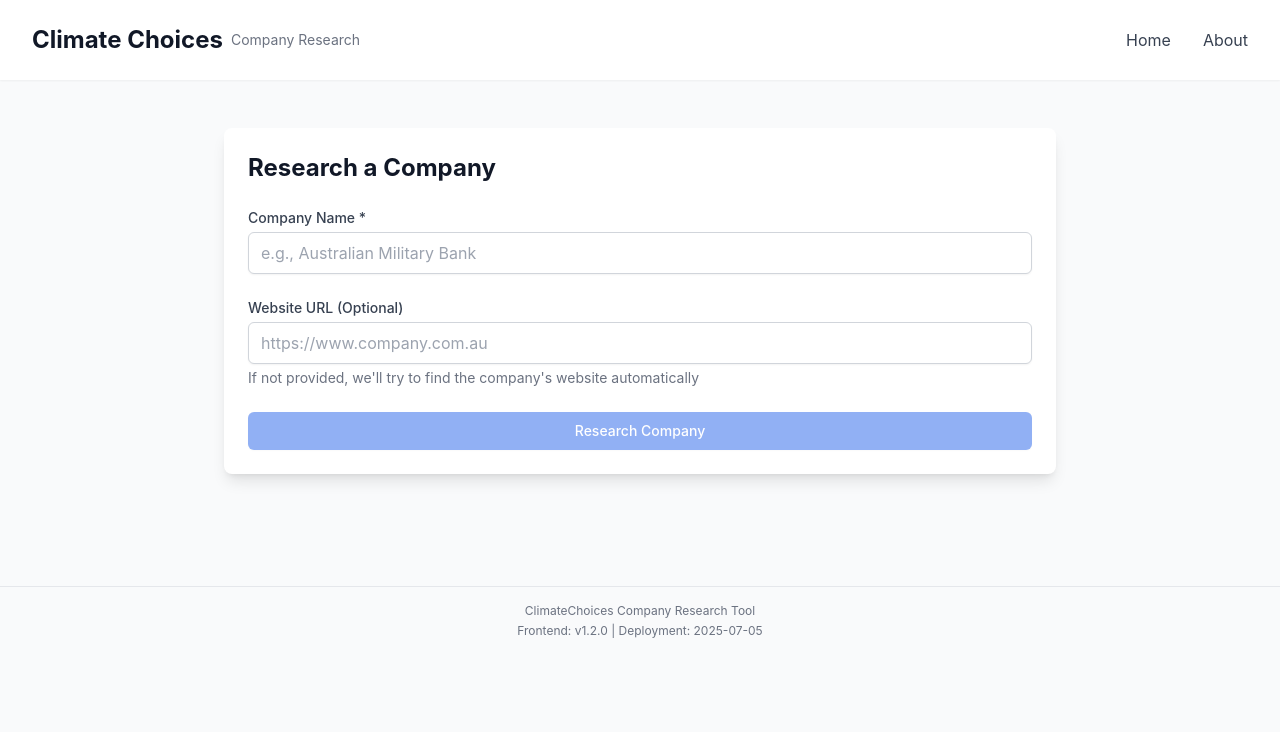
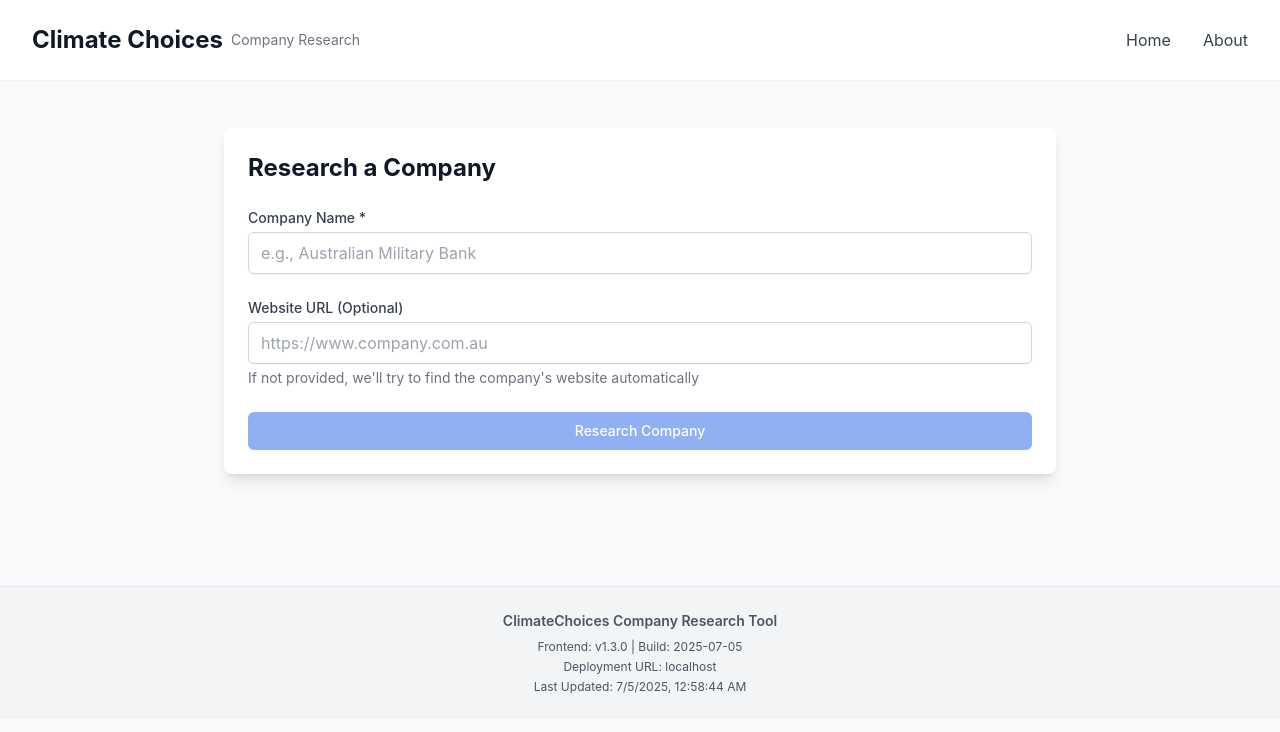
Before and after one commit to DB-Bee6465/climatechoices-company-research, a Next.js app: page /research in a window 1280 px wide. Shown: the top 732 px of the page. Built offline with nearby package versions, Linux system fonts and the light colour scheme.

Commit message:
Add debug info display and improved footer for troubleshooting version display issue

```diff
--- a/pages/research.js
+++ b/pages/research.js
@@ -240,6 +240,18 @@
                 </div>
               </div>
 
+              {/* Debug Information - Temporary for troubleshooting */}
+              <div className="bg-yellow-50 border border-yellow-200 rounded-lg p-4 mb-4">
+                <h4 className="text-sm font-semibold text-yellow-800 mb-2">Debug Info (Temporary)</h4>
+                <div className="text-xs text-yellow-700 space-y-1">
+                  <div>Results object keys: {results ? Object.keys(results).join(', ') : 'No results'}</div>
+                  <div>API Version from root: {results?.api_version || 'Not found'}</div>
+                  <div>API Version from debug: {results?.data?.debug_info?.api_version || 'Not found'}</div>
+                  <div>Research Status: {results?.data?.research_status || 'Not found'}</div>
+                  <div>Search Method: {results?.data?.search_method || 'Not found'}</div>
+                </div>
+              </div>
+
               {/* Timestamp and Version Info */}
               <div className="text-sm text-gray-500 text-center pt-4 border-t space-y-1">
                 <div>Research completed: {new Date(results.timestamp).toLocaleString()}</div>
@@ -262,11 +274,15 @@
       </main>
 
       {/* Footer with Version Info */}
-      <footer className="bg-gray-50 border-t mt-8">
-        <div className="max-w-7xl mx-auto py-4 px-4 sm:px-6 lg:px-8">
-          <div className="text-center text-xs text-gray-500 space-y-1">
-            <div>ClimateChoices Company Research Tool</div>
-            <div>Frontend: v1.2.0 | Deployment: {new Date().toISOString().split('T')[0]}</div>
+      <footer className="bg-gray-100 border-t mt-8">
+        <div className="max-w-7xl mx-auto py-6 px-4 sm:px-6 lg:px-8">
+          <div className="text-center text-sm text-gray-600 space-y-2">
+            <div className="font-semibold">ClimateChoices Company Research Tool</div>
+            <div className="space-y-1 text-xs">
+              <div>Frontend: v1.3.0 | Build: {new Date().toISOString().split('T')[0]}</div>
+              <div>Deployment URL: {typeof window !== 'undefined' ? window.location.hostname : 'Loading...'}</div>
+              <div>Last Updated: {new Date().toLocaleString()}</div>
+            </div>
           </div>
         </div>
       </footer>
```
